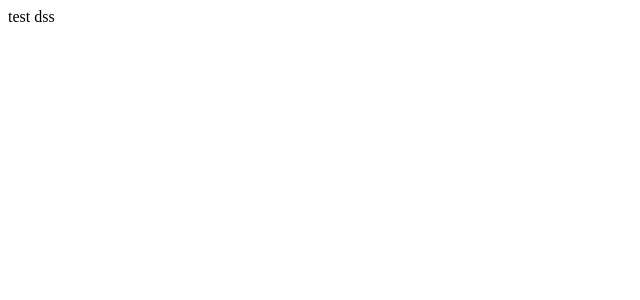
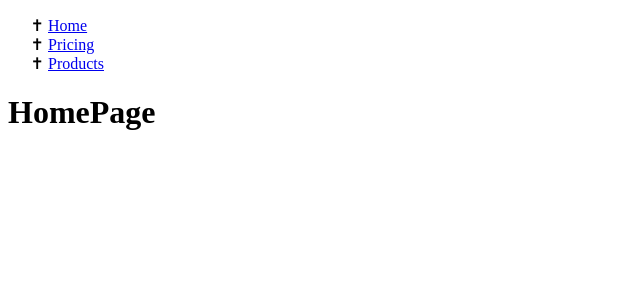
Before and after one commit to Iam-Sunghyun/the-world, a React (Vite) app: page / in a window 1280 px wide. Shown: the top 300 px of the page, without its empty margins (0-640 px from the left). Built offline with nearby package versions, Linux system fonts and the light colour scheme.

Commit message:
react-router 라우트 정의

```diff
--- a/src/App.jsx
+++ b/src/App.jsx
@@ -1,10 +1,22 @@
+import { BrowserRouter, Route, Routes, NavLink } from 'react-router-dom';
+import Homepage from './pages/Homepage';
+import PageNotFound from './pages/PageNotFound';
+import Pricing from './pages/Pricing';
+import Product from './pages/Products';
+
 function App() {
-  const a = 122;
   return (
-    <div>
-    test  dss
-    </div>
-  )
+    <BrowserRouter>
+        <Routes>
+        {/* path="요청 경로", element="컴포넌트가 반환하는 리액트 엘리먼트"   */}
+        {/* 요청시 특정 path에 대응되는 컴포넌트가 화면에 렌더링되고 나머지는 무시된다*/}
+        <Route path='/' element={<Homepage />} />
+        <Route path='/products' element={<Product />} />
+        <Route path='/pricing' element={<Pricing />} />
+        <Route path='*' element={<PageNotFound />} />
+      </Routes>
+    </BrowserRouter>
+  );
 }
 
 export default App;
```
